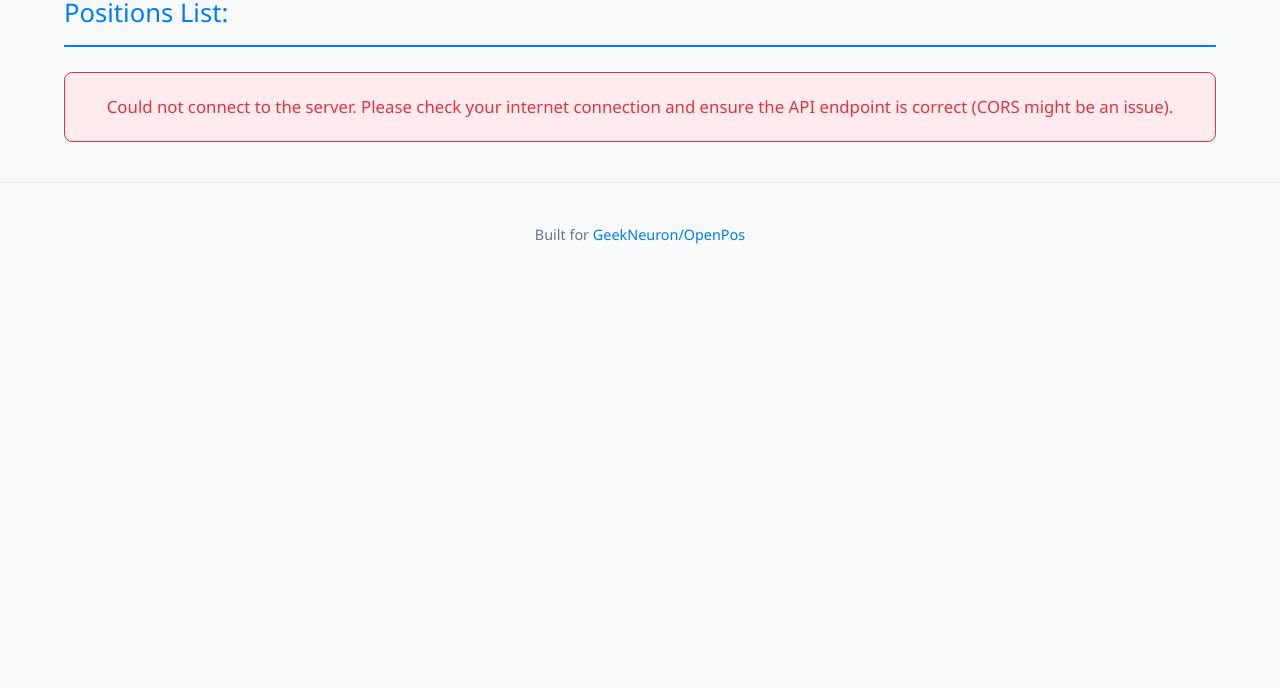
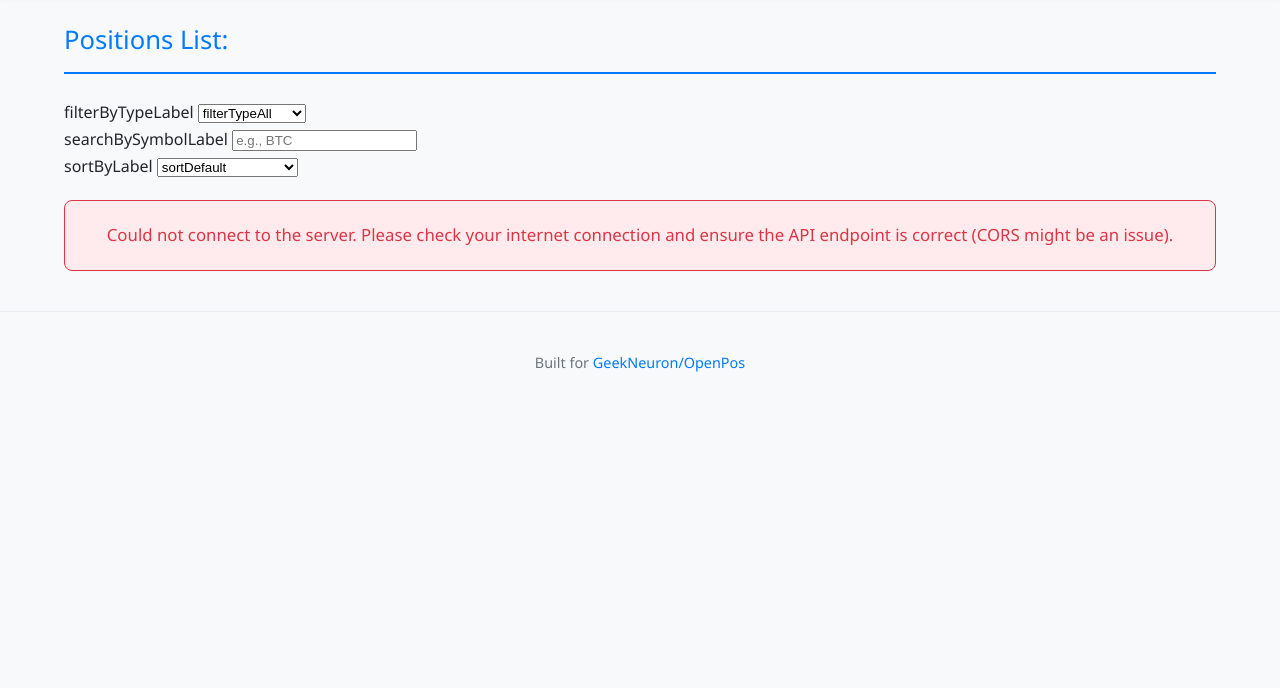
Before and after one commit to GeekNeuron/OpenPos, a plain HTML site: page index.html in a window 1280 px wide. Shown: the part 112-800 px from the top of the page. Drawn offline with Linux system fonts and the light colour scheme; no server answers; a small style sheet from the web is missing.

Commit message:
Update index.html

```diff
--- a/index.html
+++ b/index.html
@@ -3,11 +3,16 @@
 <head>
     <meta charset="UTF-8">
     <meta name="viewport" content="width=device-width, initial-scale=1.0">
+    <meta name="theme-color" content="#007bff"/>
     <title data-i18n-key="pageTitle">Open Exchange Positions - OpenPos</title>
+    <link rel="manifest" href="manifest.json">
     <link rel="stylesheet" href="https://cdn.jsdelivr.net/gh/rastikerdar/vazirmatn@v33.003/Vazirmatn-font-face.css">
     <link rel="stylesheet" href="css/style.css">
-</head>
-<body class="light-theme"> <header>
+    <link rel="icon" href="assets/images/icons/icon-72x72.png" type="image/png"> </head>
+<body class="light-theme">
+    <a href="#main-content" class="skip-link" data-i18n-key="skipToMainContent">Skip to main content</a>
+
+    <header>
         <div class="container header-content">
             <h1 data-i18n-key="headerTitle">📊 Open Positions</h1>
             <div class="controls">
@@ -23,21 +28,59 @@
         </div>
     </header>
 
-    <main class="container">
+    <main class="container" id="main-content">
         <section id="positions-container">
             <h2 data-i18n-key="positionsListTitle">Positions List:</h2>
+
+            <div id="filter-container">
+                <div>
+                    <label for="type-filter" data-i18n-key="filterByTypeLabel">Filter by Type:</label>
+                    <select id="type-filter">
+                        <option value="all" data-i18n-key="filterTypeAll">All Types</option>
+                        <option value="long" data-i18n-key="filterTypeLong">Long</option>
+                        <option value="short" data-i18n-key="filterTypeShort">Short</option>
+                    </select>
+                </div>
+                <div>
+                    <label for="symbol-search" data-i18n-key="searchBySymbolLabel">Search Symbol:</label>
+                    <input type="search" id="symbol-search" data-i18n-placeholder="searchSymbolPlaceholder" placeholder="e.g., BTC">
+                </div>
+                <div>
+                    <label for="sort-by" data-i18n-key="sortByLabel">Sort By:</label>
+                    <select id="sort-by">
+                        <option value="default" data-i18n-key="sortDefault">Default</option>
+                        <option value="symbol-asc" data-i18n-key="sortSymbolAsc">Symbol (A-Z)</option>
+                        <option value="symbol-desc" data-i18n-key="sortSymbolDesc">Symbol (Z-A)</option>
+                        <option value="entryPrice-asc" data-i18n-key="sortEntryPriceAsc">Entry Price (Low-High)</option>
+                        <option value="entryPrice-desc" data-i18n-key="sortEntryPriceDesc">Entry Price (High-Low)</option>
+                        <option value="timestamp-desc" data-i18n-key="sortTimestampDesc">Time (Newest First)</option>
+                        <option value="timestamp-asc" data-i18n-key="sortTimestampAsc">Time (Oldest First)</option>
+                    </select>
+                </div>
+            </div>
+
             <div id="loading-indicator">
                 <div class="spinner"></div>
                 <p data-i18n-key="loadingMessage">Loading data...</p>
             </div>
             <div id="positions-grid" class="positions-grid">
                 </div>
-            <p id="no-positions-message" class="info-message" style="display: none;" data-i18n-key="noPositionsMessage">
-                No open positions found at the moment.
+            <p id="no-positions-message" class="info-message" style="display: none;">
+                <span class="info-icon">ℹ️</span>
+                <span class="info-message-text" data-i18n-key="noPositionsMessage">
+                    No open positions found at the moment.
+                </span>
             </p>
-            <div id="error-message" class="error-text" style="display: none;"></div>
+            <div id="error-message" class="error-text" style="display: none;">
+                <span class="error-icon">⚠️</span>
+                <span class="error-message-text"></span>
+            </div>
         </section>
     </main>
+
+    <div id="list-change-announcer" class="visually-hidden" aria-live="polite" aria-atomic="true"></div>
+
+    <div id="toast-container" class="toast-container" aria-live="assertive" aria-atomic="true"></div>
 
     <footer>
         <div class="container">
@@ -51,7 +94,8 @@
     <script src="js/api.js"></script>
     <script src="js/i18n.js"></script>
     <script src="js/theme.js"></script>
+    <script src="js/validator.js"></script>
     <script src="js/ui.js"></script>
     <script src="js/app.js"></script>
-</body>
+    </body>
 </html>
```
